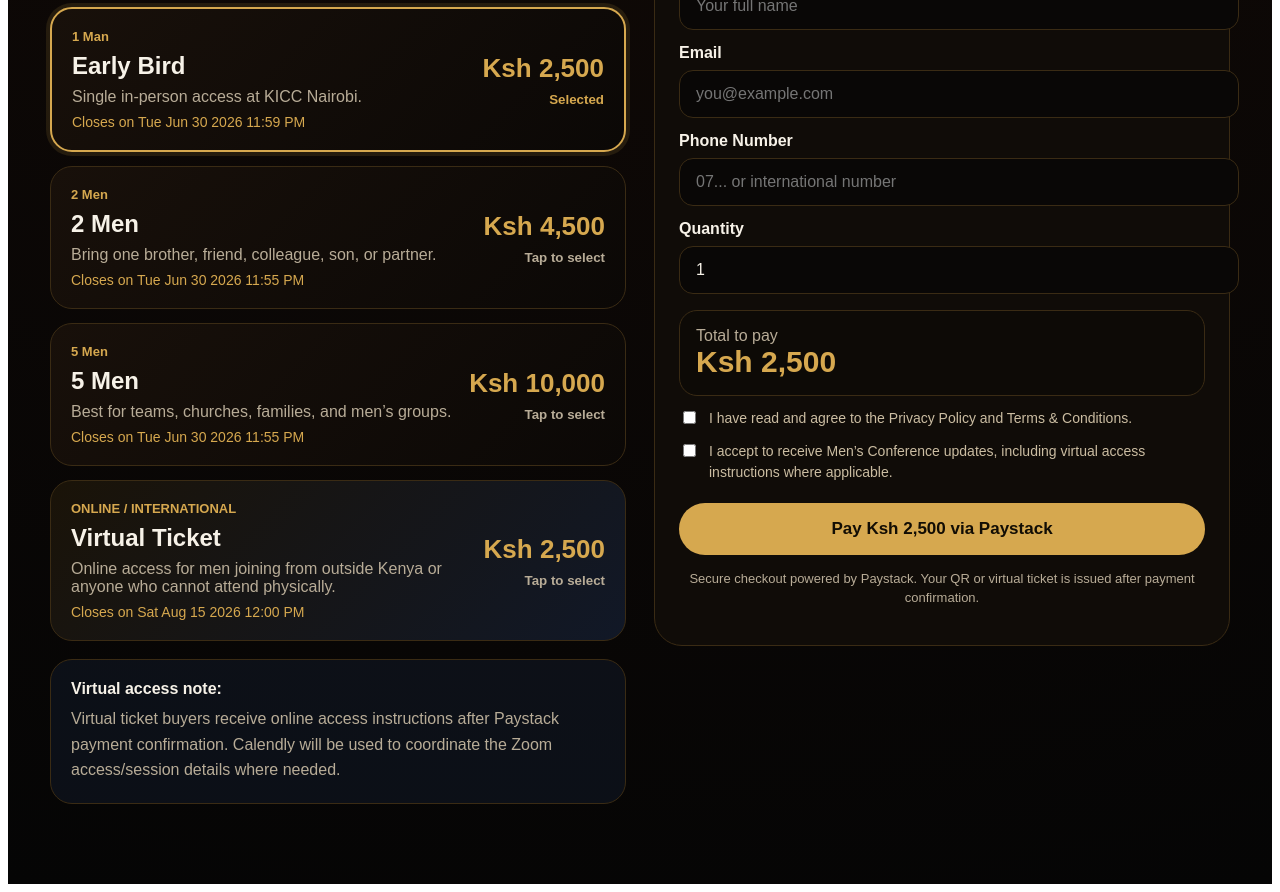
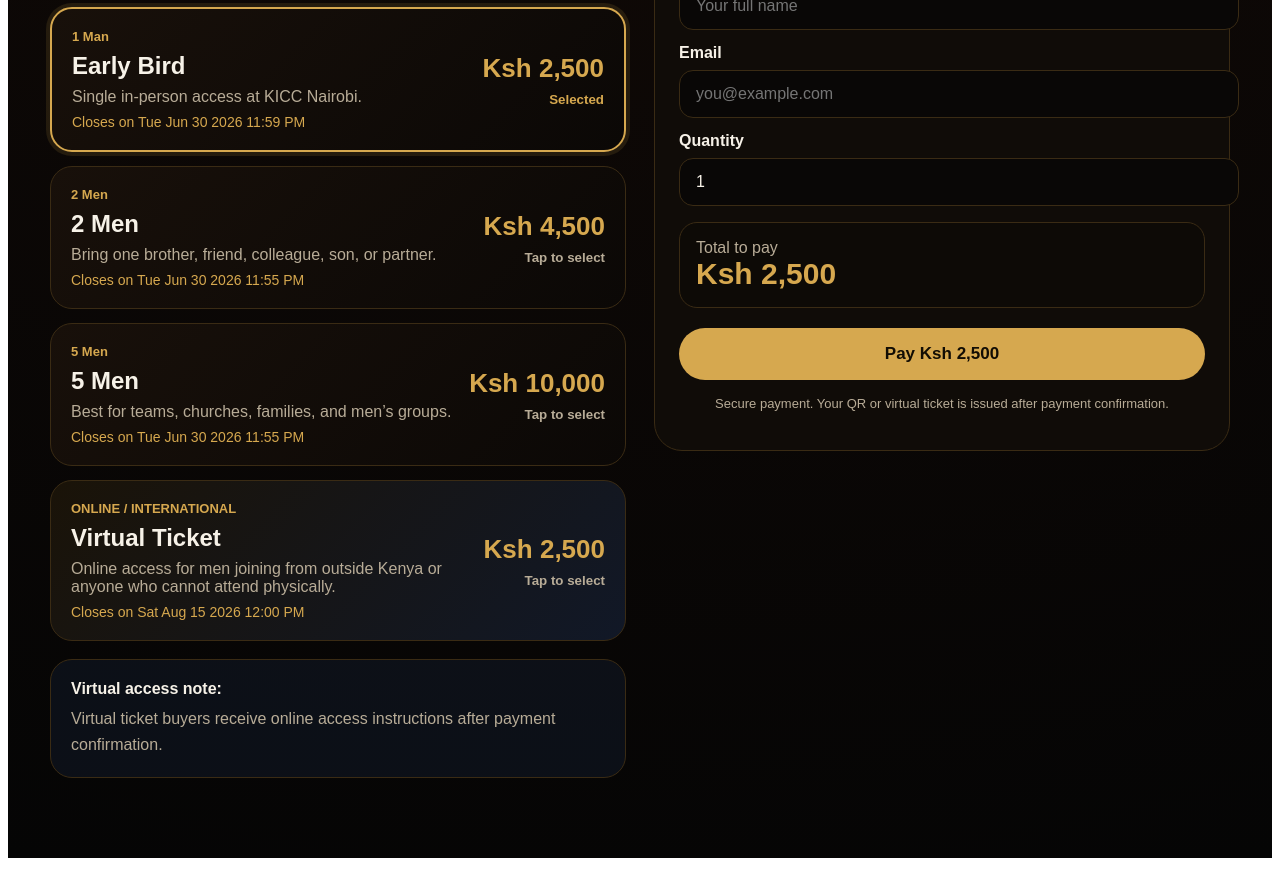
Before and after one commit to mbuguaryan/Ticketing-system-and-payment-, a Next.js app: page / in a window 1280 px wide. Shown: the part 1080-1972 px from the top of the page. After the commit the page ends 1946 px from the top, so only its background shows below. Built offline with nearby package versions, Linux system fonts and the light colour scheme.

Commit message:
Simplify checkout form and button text

```diff
--- a/app/components/ConferenceCheckout.tsx
+++ b/app/components/ConferenceCheckout.tsx
@@ -35,7 +35,7 @@ export default function ConferenceCheckout() {
           Choose your ticket
         </h2>
         <p style={{ color: "#b8ac97", fontSize: 18, lineHeight: 1.6 }}>
-          Tap your preferred ticket, enter your details, then proceed to secure Paystack checkout.
+          Tap your preferred ticket, enter your name and email, then complete secure payment.
           Physical tickets are for KICC Nairobi. Virtual tickets are for online access outside Kenya.
         </p>
 
@@ -92,8 +92,7 @@ export default function ConferenceCheckout() {
         <div style={virtualNoticeStyle}>
           <strong style={{ color: "#f7f2e8" }}>Virtual access note:</strong>
           <p style={{ color: "#b8ac97", margin: "8px 0 0", lineHeight: 1.6 }}>
-            Virtual ticket buyers receive online access instructions after Paystack payment confirmation.
-            Calendly will be used to coordinate the Zoom access/session details where needed.
+            Virtual ticket buyers receive online access instructions after payment confirmation.
           </p>
         </div>
       </div>
@@ -105,6 +104,7 @@ export default function ConferenceCheckout() {
         <strong style={{ color: "#d6a84f", fontSize: 28 }}>{formatKes(selectedTicket.priceKes)}</strong>
 
         <input type="hidden" name="ticketTypeId" value={selectedTicket.id} />
+        <input type="hidden" name="phone" value="not-collected" />
 
         <label style={labelStyle}>
           Full Name
@@ -114,11 +114,6 @@ export default function ConferenceCheckout() {
         <label style={labelStyle}>
           Email
           <input name="email" required type="email" placeholder="you@example.com" style={inputStyle} />
-        </label>
-
-        <label style={labelStyle}>
-          Phone Number
-          <input name="phone" required placeholder="07... or international number" style={inputStyle} />
         </label>
 
         <label style={labelStyle}>
@@ -140,22 +135,12 @@ export default function ConferenceCheckout() {
           <strong style={{ color: "#d6a84f", fontSize: 30 }}>{formatKes(totalAmount)}</strong>
         </div>
 
-        <label style={checkboxStyle}>
-          <input type="checkbox" required style={{ marginTop: 3 }} />
-          I have read and agree to the Privacy Policy and Terms & Conditions.
-        </label>
-
-        <label style={checkboxStyle}>
-          <input type="checkbox" name="marketingOptIn" style={{ marginTop: 3 }} />
-          I accept to receive Men’s Conference updates, including virtual access instructions where applicable.
-        </label>
-
         <button type="submit" style={submitButtonStyle}>
-          Pay {formatKes(totalAmount)} via Paystack
+          Pay {formatKes(totalAmount)}
         </button>
 
         <p style={{ color: "#b8ac97", textAlign: "center", fontSize: 13, lineHeight: 1.5, marginTop: 14 }}>
-          Secure checkout powered by Paystack. Your QR or virtual ticket is issued after payment confirmation.
+          Secure payment. Your QR or virtual ticket is issued after payment confirmation.
         </p>
       </form>
     </section>
@@ -189,16 +174,6 @@ const inputStyle = {
   fontSize: 16,
 } as const;
 
-const checkboxStyle = {
-  display: "flex",
-  gap: 10,
-  alignItems: "flex-start",
-  color: "#cbbda2",
-  fontSize: 14,
-  lineHeight: 1.5,
-  marginTop: 12,
-} as const;
-
 const submitButtonStyle = {
   width: "100%",
   border: 0,
```
